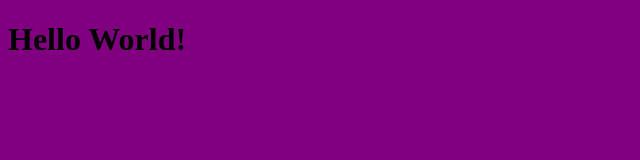
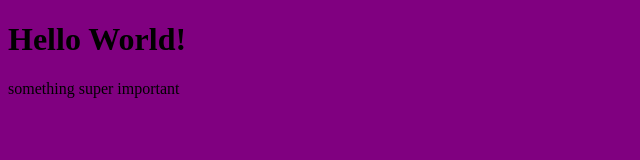
Before and after one commit to stephencastaneda/branching1, a plain HTML site: page index.html in a window 1280 px wide. Shown: the whole page, without its empty margins (0-640 px from the left). Drawn offline with Linux system fonts and the light colour scheme.

Commit message:
added bio

```diff
--- a/index.html
+++ b/index.html
@@ -9,6 +9,9 @@
 </head>
 <body>
     <h1>Hello World!</h1>
+        <p>something super important</p>
+
     <script src="./main.js"></script>
+
 </body>
 </html>
```
